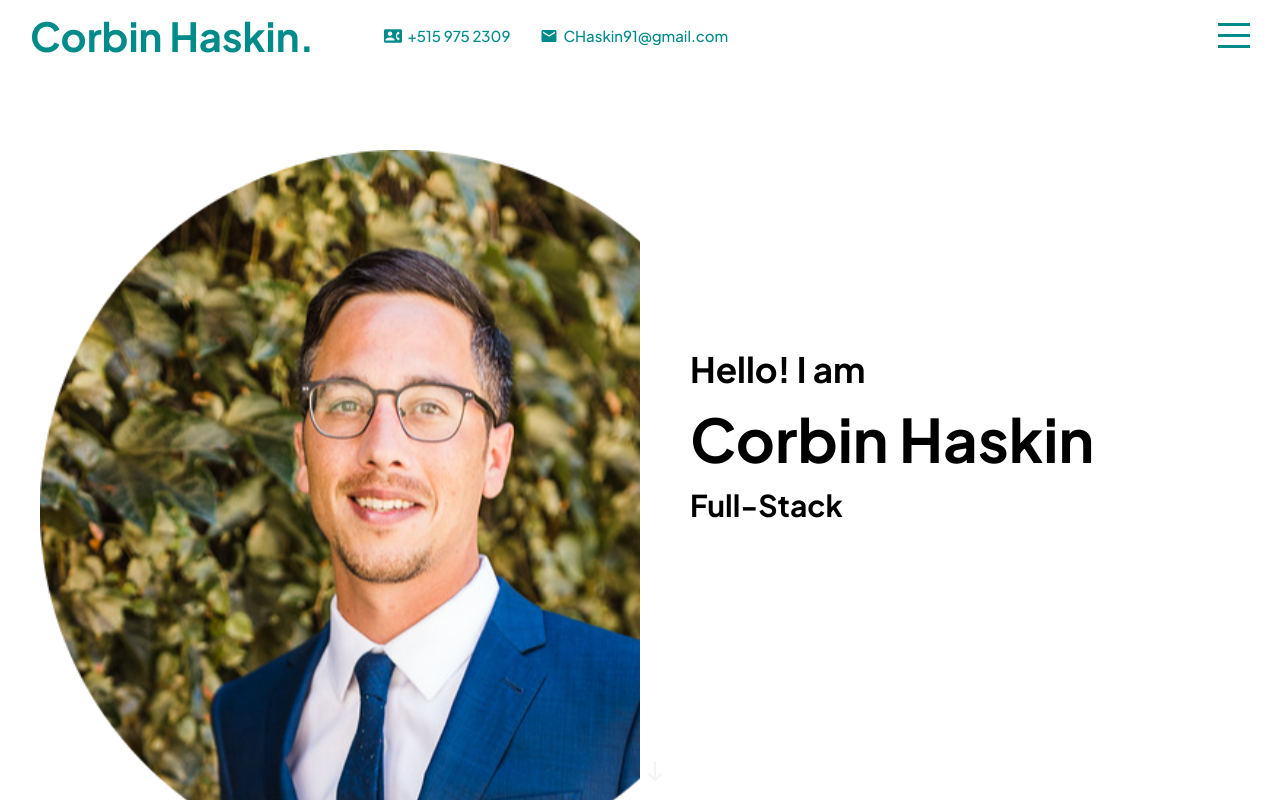
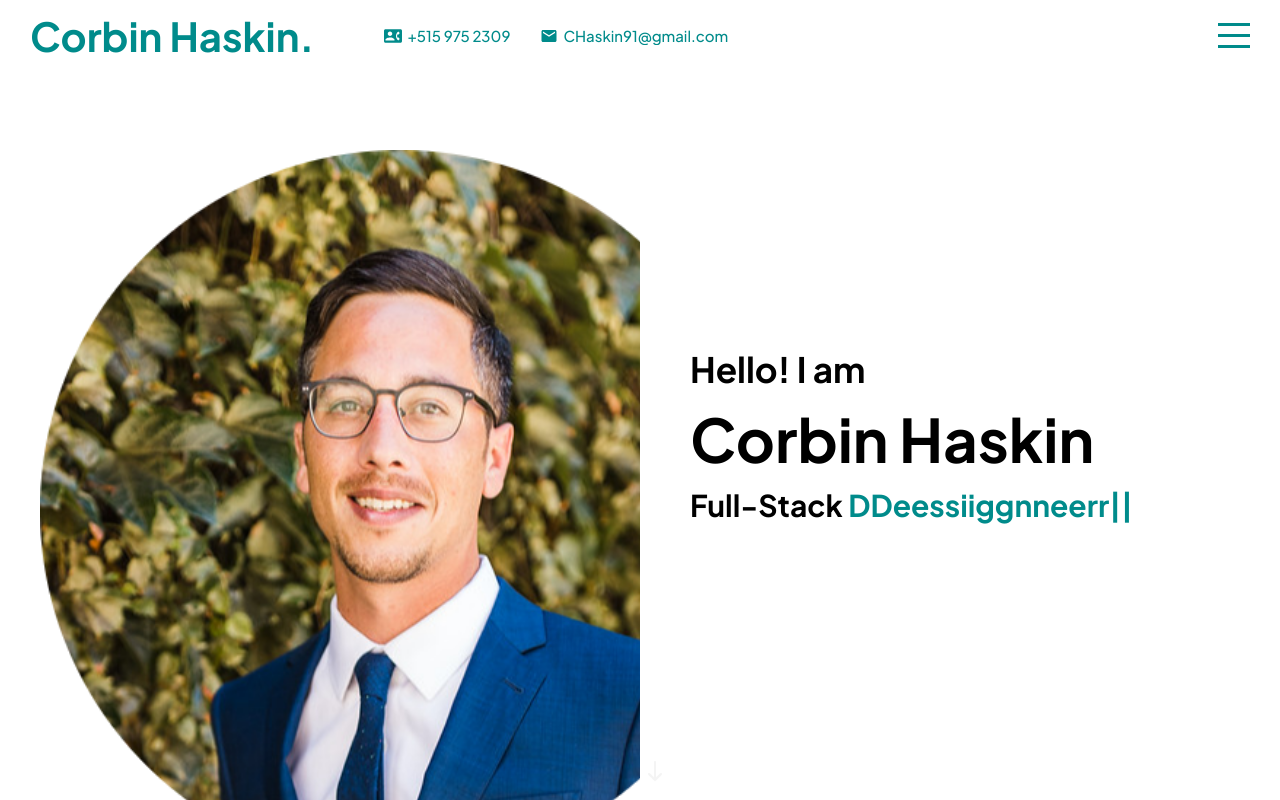
Before and after one commit to CHaskin91/React-Portfolio, a React (Create React App) app: page / in a window 1280 px wide. Built offline with nearby package versions, Linux system fonts and the light colour scheme.

Commit message:
into/about me jsx and scss has been completed.  Will need to fix ityped animation string.

```diff
--- a/src/components/intro/Intro.jsx
+++ b/src/components/intro/Intro.jsx
@@ -7,7 +7,9 @@ const textRef = useRef();
 
   useEffect(() => {
     init(textRef.current, {
-      showCursor: false,
+      showCursor: true,
+      backDelay: 1500,
+      backSpeed: 60,
       strings: ["Developer", "Designer", "Content Creator"],
     })
   }, [])
--- a/src/components/intro/intro.scss
+++ b/src/components/intro/intro.scss
@@ -48,6 +48,19 @@
                     font-size: inherit;
                     color: darkcyan;
                 }
+
+                .ityped-cursor {
+                    animation: blink 1s infinite;
+                }
+
+                @keyframes blink {
+                    50%{
+                        opacity: 1;
+                    }
+                    100%{
+                        opacity: 0;
+                    }
+                }
             }
         }
 
```
